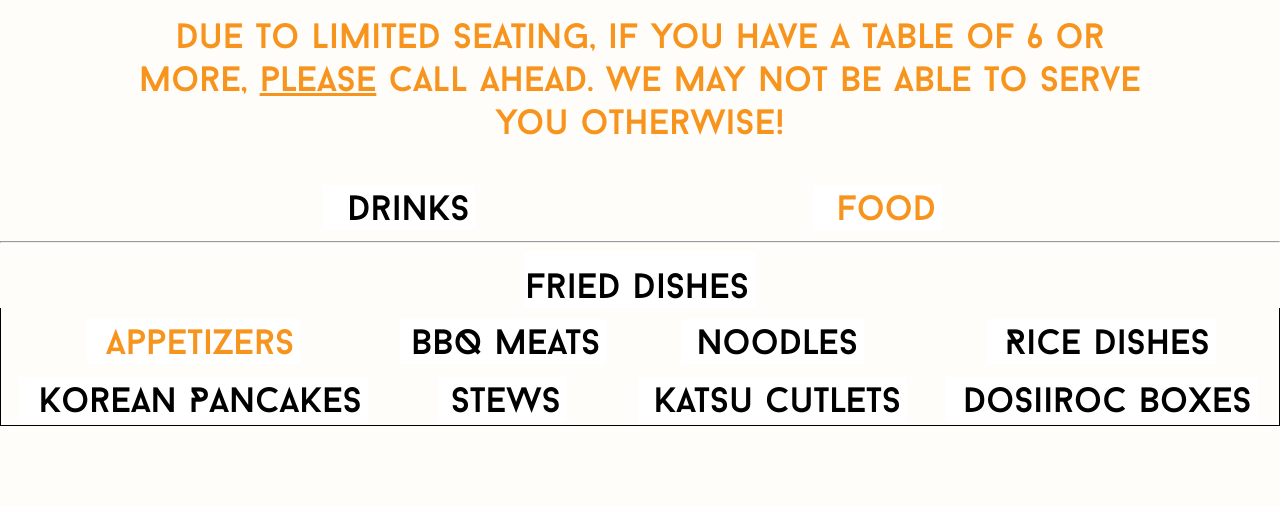
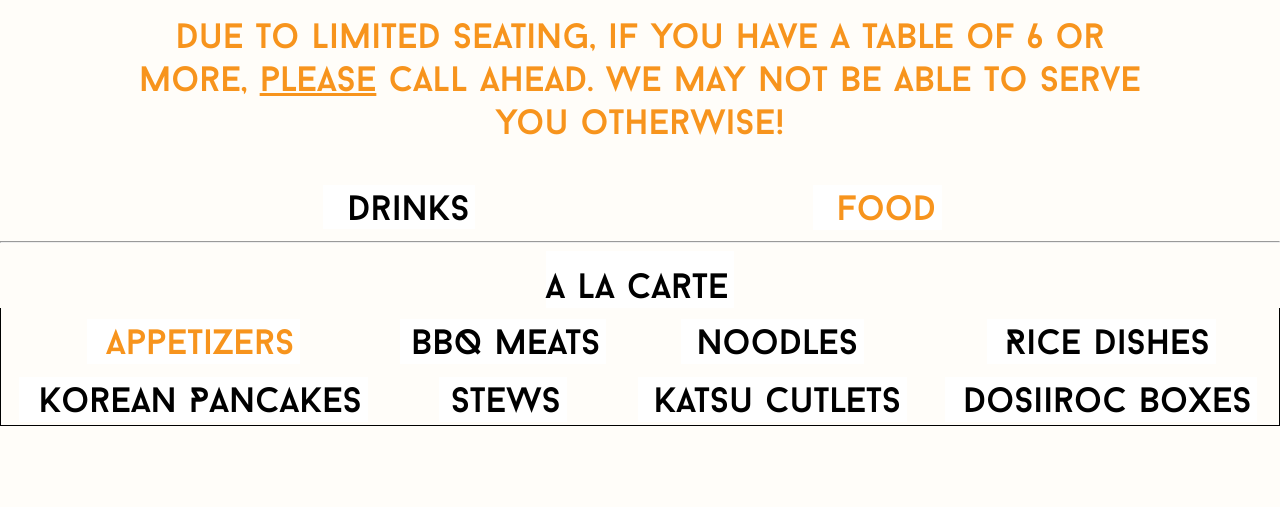
Before and after one commit to ec8377/dosiiroc-website, a website: page menu_page.html in a window 1280 px wide. Shown: the part 293-800 px from the top of the page. Drawn offline with Linux system fonts and the light colour scheme.

Commit message:
changed fried dishes to a la carte

```diff
--- a/menu_page.html
+++ b/menu_page.html
@@ -331,7 +331,7 @@
     <div id="food_items_div" class="food_items">
         <div id="food_buttons_div" class="button_hover" style="padding-top:0;position:sticky; top:0; overflow:hidden; background-color: #FFFDF9;">
         <center>
-        <button id="Fried Dishes_button" type="button" style="color: black; padding-top:1%; padding-left:0" onclick="switchTo(event.target.innerText)">Fried Dishes</button>
+        <button id="A La Carte_button" type="button" style="color: black; padding-top:1%; padding-left:0" onclick="switchTo(event.target.innerText)">A La Carte</button>
         <table style="width: 100%; border: 1px solid black; border-top: 0px solid black;">
             <tr style="height: 5vw;">
                 <td>
@@ -372,7 +372,7 @@
             buttons_array.push(document.getElementById("Stews_button"));
             buttons_array.push(document.getElementById("Katsu Cutlets_button"));
             buttons_array.push(document.getElementById("Dosiiroc Boxes_button"));
-            buttons_array.push(document.getElementById("Fried Dishes_button"));
+            buttons_array.push(document.getElementById("A La Carte_button"));
         </script>
         </center>
         <center>
@@ -594,7 +594,7 @@
                 </ul>
             </center>
         </div>
-        <div id="Fried Dishes" class="hidden_elements">
+        <div id="A La Carte" class="hidden_elements">
             <center>
                 <!-- <ul style="text-align: center; display:inline-block">
                     <li>
```
Also changed, not shown: resources/menu/menu.json (+1 -1 lines), 2 other files.
